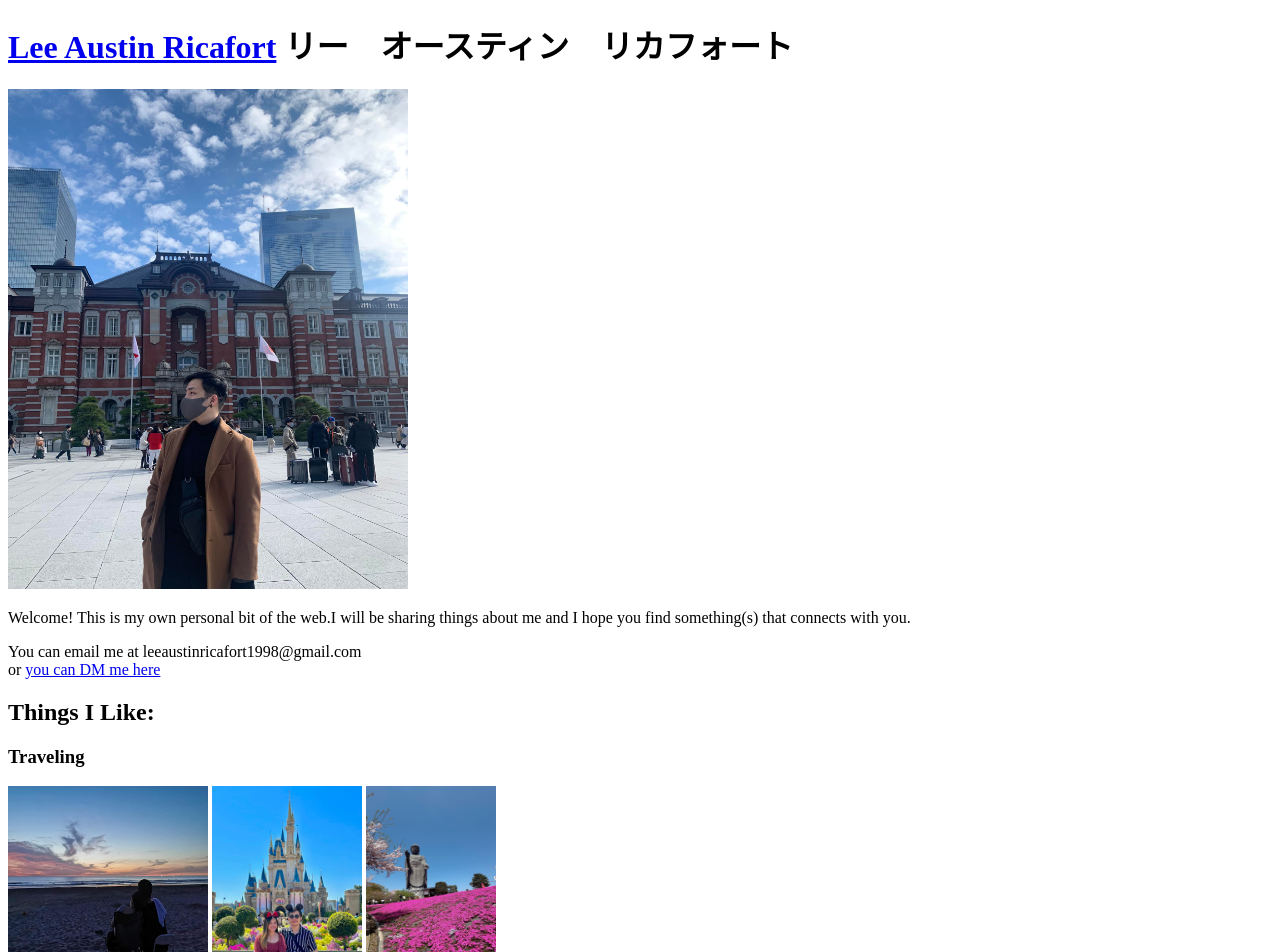
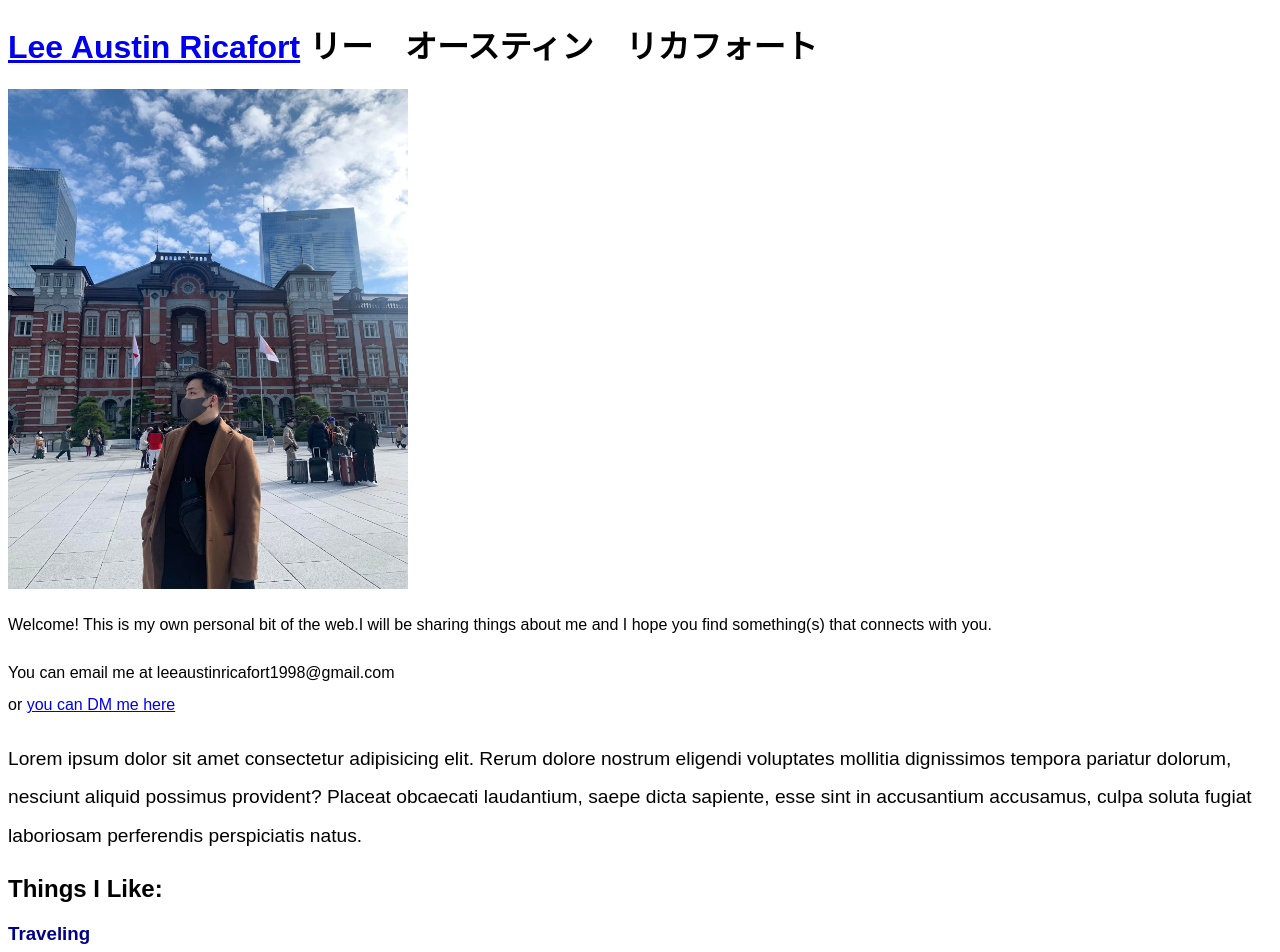
Before and after one commit to Leeaustinricafort/Ricafort, a plain HTML site: page personalblog/index.html in a window 1280 px wide. Shown: the top 952 px of the page. Drawn offline with Linux system fonts and the light colour scheme.

Commit message:
learning css

```diff
--- a/personalblog/index.html
+++ b/personalblog/index.html
@@ -6,10 +6,31 @@
     <title>Personal Blog</title>
 </head>
 <body>
+    <style>
+        .special { font-size: larger;}
+
+        p {
+            font-family: Arial, Helvetica, sans-serif;
+        }
+        p {
+            line-height: 2em;
+        }
+        h1 {
+             font-family: Arial, Helvetica, sans-serif;
+            }
+        h2 {
+             font-family: Arial, Helvetica, sans-serif;
+            }
+        h3 {
+            color: darkblue; font-family: Arial, Helvetica, sans-serif;
+        }
+
+    </style>
     <h1><a href="../index.html">Lee Austin Ricafort</a> リー　オースティン　リカフォート</h1>
     <img src="personalimages/tokyo.jpg" width="400" height="500">
             <p>Welcome! This is my own personal bit of the web.I will be sharing things about me and I hope you find something(s) that connects with you.</p>
             <p>You can email me at leeaustinricafort1998@gmail.com<br>or <a href="#">you can DM me here</a></p>
+            <p class="special">Lorem ipsum dolor sit amet consectetur adipisicing elit. Rerum dolore nostrum eligendi voluptates mollitia dignissimos tempora pariatur dolorum, nesciunt aliquid possimus provident? Placeat obcaecati laudantium, saepe dicta sapiente, esse sint in accusantium accusamus, culpa soluta fugiat laboriosam perferendis perspiciatis natus.</p>
         <h2>Things I Like:</h2>
             <h3>Traveling</h3>
                 <p>
```
Also changed, not shown: index.html (+7 -0 lines).
